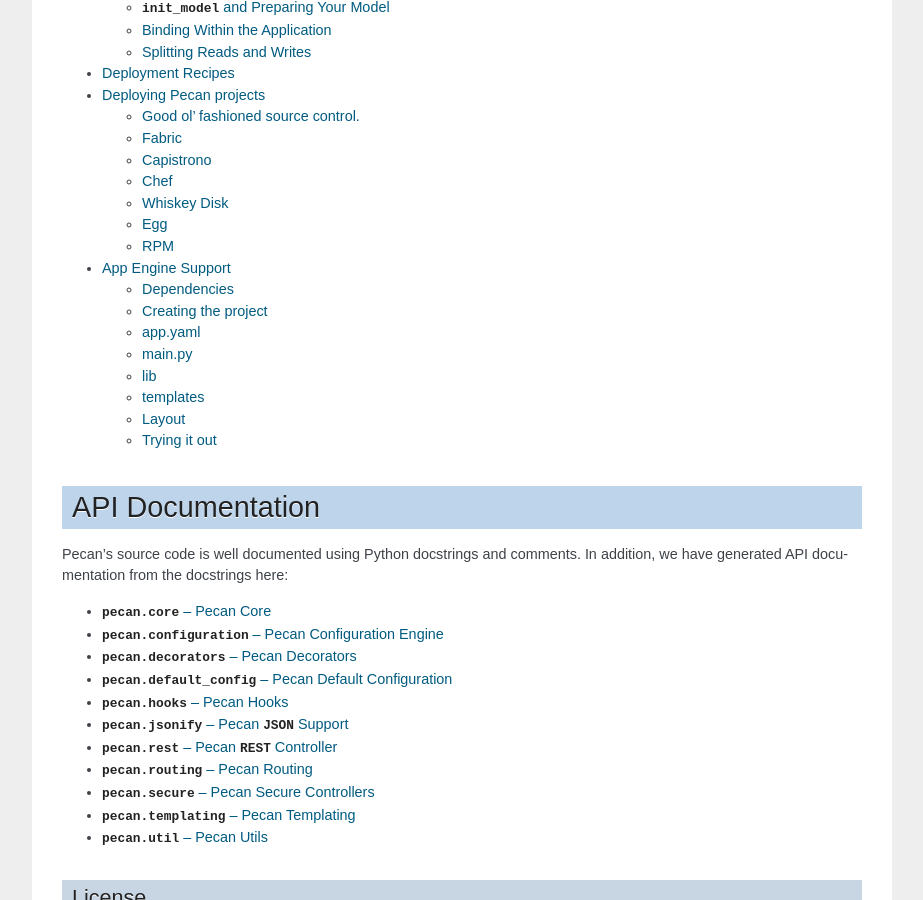
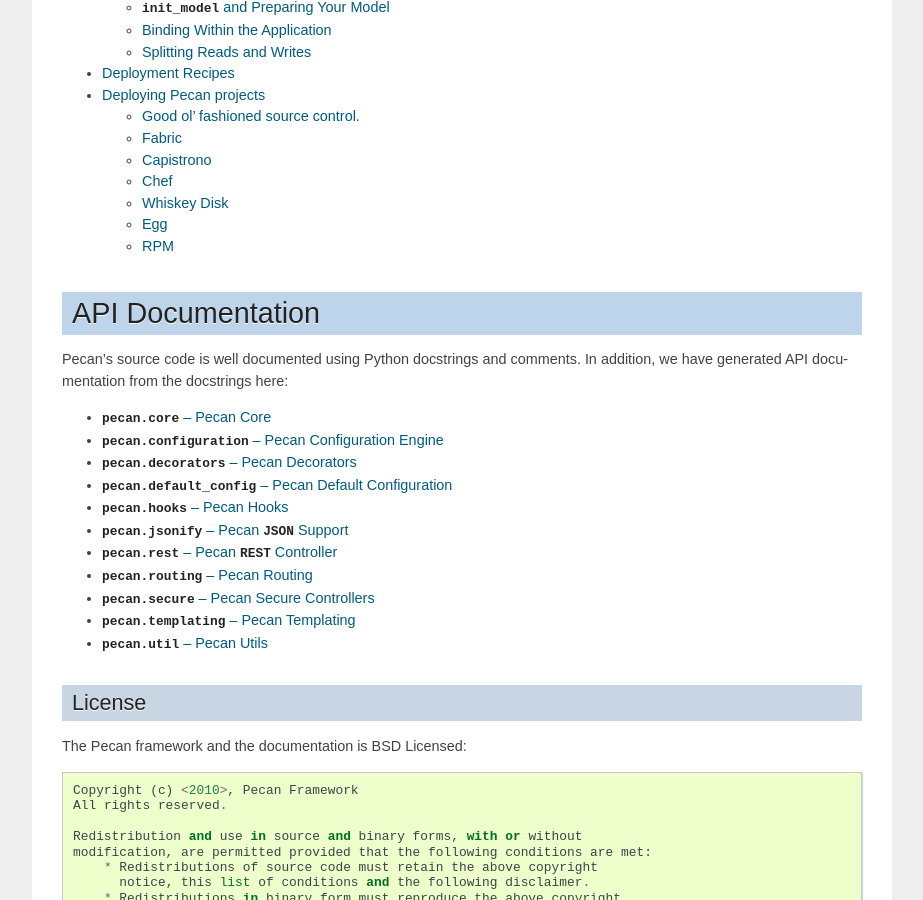
Before and after one commit to stackforge/pecan, a Sphinx documentation site: the page built from docs/source/index.rst, in a window 1280 px wide and 900 px high, scrolled down 2030 px. Shown: the whole window, without its empty margins (198-1121 px from the left). Built offline with Sphinx 7.4.7, drawn with Linux system fonts in a browser that asks for light colours; pages that are not in the unit, such as notebooks, are missing from menus; some of the changed lines change nothing that is shown.

Commit message:
Removing appengine docs for now (these are *really* old and out of date).

```diff
--- a/docs/source/app_engine.rst
+++ /dev/null
@@ -1,232 +0,0 @@
-.. _app_engine:
-
-App Engine Support
-===================
-
-Pecan runs smoothly in Google's App Engine. There is **no** hacking/patching or weird
-changes that you need to make to work with Pecan. However, since App Engine has certain
-restrictions you may want to be aware on how to set it up correctly.
-
-.. note::
-    We do not discuss here how to get an App Engine environment here, nor App Engine
-    specifics that are not related to Pecan. For more info on App Engine go to
-    `their docs <http://code.google.com/appengine/docs/whatisgoogleappengine.html>`_
-
-
-Dependencies
----------------
-Pecan has a few dependencies and one of them is already supported by App Engine (WebOb)
-so no need to grab that. Just so you are aware, this is the list of things that you absolutely need
-to grab:
-
- *  WebCore       >= 1.0.0
- *  simplegeneric >= 0.7
- *  Paste         >= 1.7.5.1
- *  PasteScript   >= 1.7.3
- *  formencode    >= 1.2.2
- *  WebTest       >= 1.2.2
- *  WebError      >= 0.10.3
-
-These are optional, depending on the templating engine you want to use. However, depending on your choice,
-you might want to check that engine's dependencies as well.
-
- *  Genshi >= 0.6
- *  Kajiki >= 0.3.1
- *  Mako   >= 0.3
-
-From this point forward, we will assume you are going to be using Mako (it is the recommended Pecan template
-engine), to avoid describing third party dependencies.
-
-
-Creating the project
----------------------
-Create a directory called ``pecan_gae`` and ``cd`` into it so we can start adding files. We go step by
-step into what needs to go there to get everything running properly.
-
-app.yaml
-------------
-
-To start off, you will need your ``app.yaml`` file set properly to map to Pecan. This is how that file should look
-like::
-
-    application: foo-bar
-    version: 1
-    runtime: python
-    api_version: 1
-
-    handlers:
-
-    - url: /.*
-      script: main.py
-
-Remember the application name will have to match your registered app name in App Engine. The file above maps
-everything to a ``main.py`` file that we will create next.
-
-This file will be the *root* of our project and will handle everything.
-
-main.py
-------------
-You can name this anything you want, but for consistency we are going with `main.py`. This file will handle
-all the incoming requests including static files for our Pecan application. This is how it should look::
-
-    from google.appengine.ext.webapp import util
-    import sys
-    if './lib' not in sys.path:
-        sys.path.append('./lib')
-
-    from pecan import Pecan, expose
-
-
-    class RootController(object):
-
-        @expose('kajiki:index.html')
-        def index(self):
-            return dict(name="Joe Wu Zap")
-
-
-    def main():
-        application = Pecan(RootController(), template_path='templates')
-        util.run_wsgi_app(application)
-
-
-    if __name__ == '__main__':
-        main()
-
-We are doing a few things here... first we are importing the ``util`` module from App Engine that will
-run our Pecan app, then we are importing ``sys`` because we need to add ``lib`` to our path.
-
-The ``lib`` directory is where all our dependencies (including Pecan) will live, so we need to make sure
-App Engine will see that as well as all our libraries within ``lib`` (it would not be enough to add a
-``__init__.py`` file there).
-
-
-lib
------
-Go ahead and create a ``lib`` directory inside of your ``pecan_gae`` directory
-application and add the requirements for Pecan there. Make sure you have
-a ``__init__.py`` file too.
-
-.. warning::
-    You should **not** run ``setup.py`` on any of the libraries. This prevents
-    activating C extensions which are forbidden in App Engine. Copy the
-    *actual* source for the libraries only.
-
-The ``lib`` directory should contain the source for all the dependencies we need. For our example, it should
-contain these libraries:
-
- * alacarte
- * formencode
- * mako
- * markupsafe
- * Paste
- * pecan
- * pygments
- * simplegeneric.py
- * simplejson
- * tempita
- * WebCore
- * WebTest
- * WebError
-
-Unfortunately, `weberror` needs `pkg_resources` which it can't find. The easy
-fix for this problem is to find `pkg_resources` in your own `site-packages`
-directory and copy it inside `weberror`.
-
-That is all you need to get this project started!
-
-.. note::
-    When grabing the source of the dependencies we mention, make sure you are actually grabing the module itself
-    and not adding the top directory source (where setup.py lives). Also make
-    sure you are **not** using egg files (App Engine doesn't work with them).
-
-templates
------------
-The `templates` directory is where we will have all of our html templates for Pecan. If you don't have it already, go ahead
-and create it and add this html file to it and name it index.html::
-
-    <html>
-
-    <head>
-      <title>Hello, ${name}!</title>
-    </head>
-
-    <body>
-      <h1>Hello, ${name}!</h1>
-    </body>
-
-    </html>
-
-
-Layout
----------
-This is how your layout (only showing directories) should look like::
-
-    pecan_gae
-    ├── lib
-    │   ├── alacarte
-    │   │   ├── serialize
-    │   │   └── template
-    │   ├── formencode
-    │   │   ├── javascript
-    │   │   └── util
-    │   ├── mako
-    │   │   └── ext
-    │   ├── markupSafe
-    │   ├── paste
-    │   │   ├── auth
-    │   │   ├── cowbell
-    │   │   ├── debug
-    │   │   ├── evalexception
-    │   │   │   └── media
-    │   │   ├── exceptions
-    │   │   └── util
-    │   ├── pecan
-    │   │   ├── commands
-    │   │   └── templates
-    │   │       └── project
-    │   │           ├── +package+
-    │   │           │   ├── controllers
-    │   │           │   ├── model
-    │   │           │   └── templates
-    │   │           └── public
-    │   │               ├── css
-    │   │               └── javascript
-    │   ├── pygments
-    │   │   ├── filters
-    │   │   ├── formatters
-    │   │   ├── lexers
-    │   │   └── styles
-    │   ├── simplejson
-    │   │   └── tests
-    │   ├── tempita
-    │   ├── web
-    │   │   ├── app
-    │   │   ├── auth
-    │   │   ├── commands
-    │   │   ├── core
-    │   │   │   └── dialects
-    │   │   ├── db
-    │   │   ├── extras
-    │   │   └── utils
-    │   ├── webTest
-    │   └── weberror
-    │       ├── eval-media
-    │       ├── exceptions
-    │       └── util
-    └── templates
-
-
-Trying it out
--------------------------
-Now everything should be ready to start serving, so go ahead and run the development server::
-
-    $ ./dev_appserver.py pecan_gae
-    INFO     2010-10-10 12:44:29,476 dev_appserver_main.py:431] Running application pecan-gae on port 8080: http://localhost:8080
-
-
-If you go to your browser and hit ``localhost:8080`` you should see something like this::
-
-        Hello, Joe Wu Zap!
-
-This is the most basic example for App Engine, you can start adding more controllers to handle a bigger
-application and connect everything together.
--- a/docs/source/index.rst
+++ b/docs/source/index.rst
@@ -61,7 +61,6 @@
    sessions.rst
    databases.rst
    deployment.rst
-   app_engine.rst
 
 
 API Documentation
```
